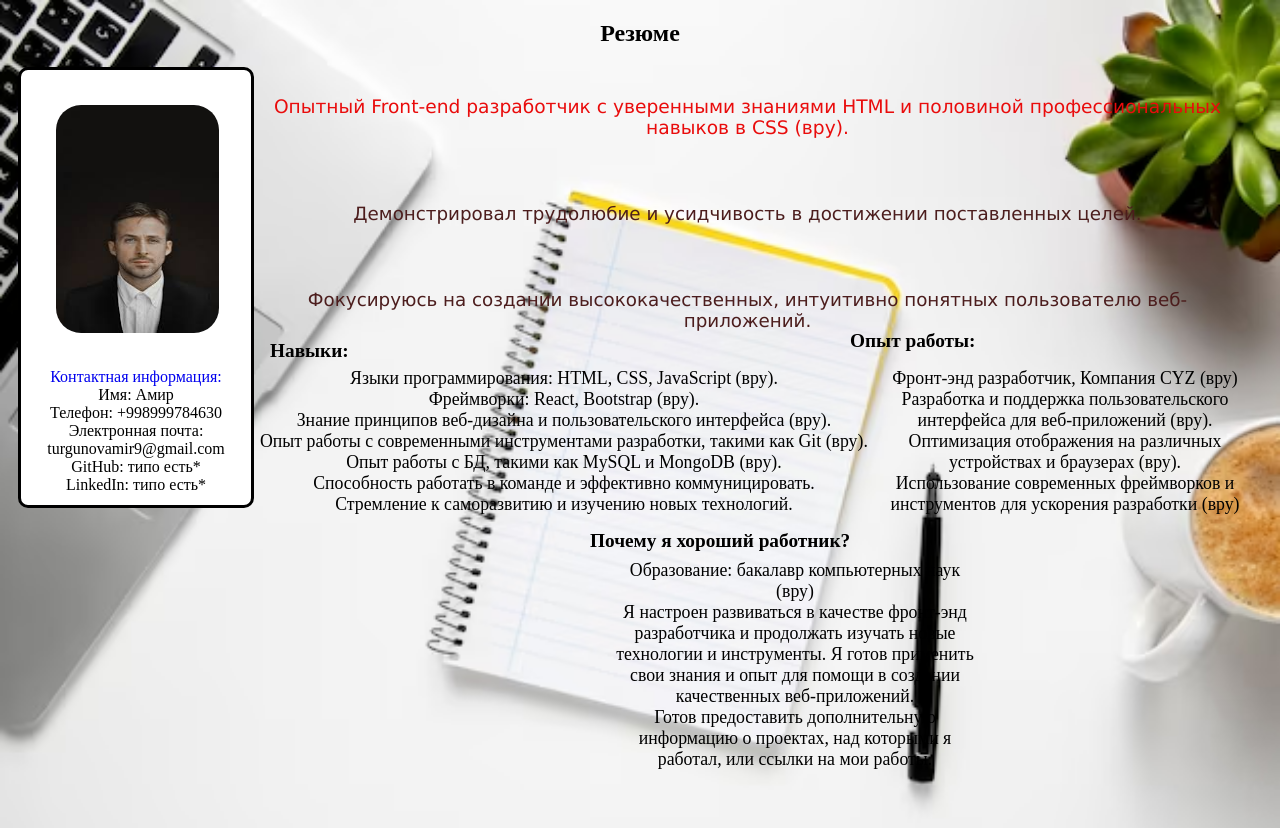
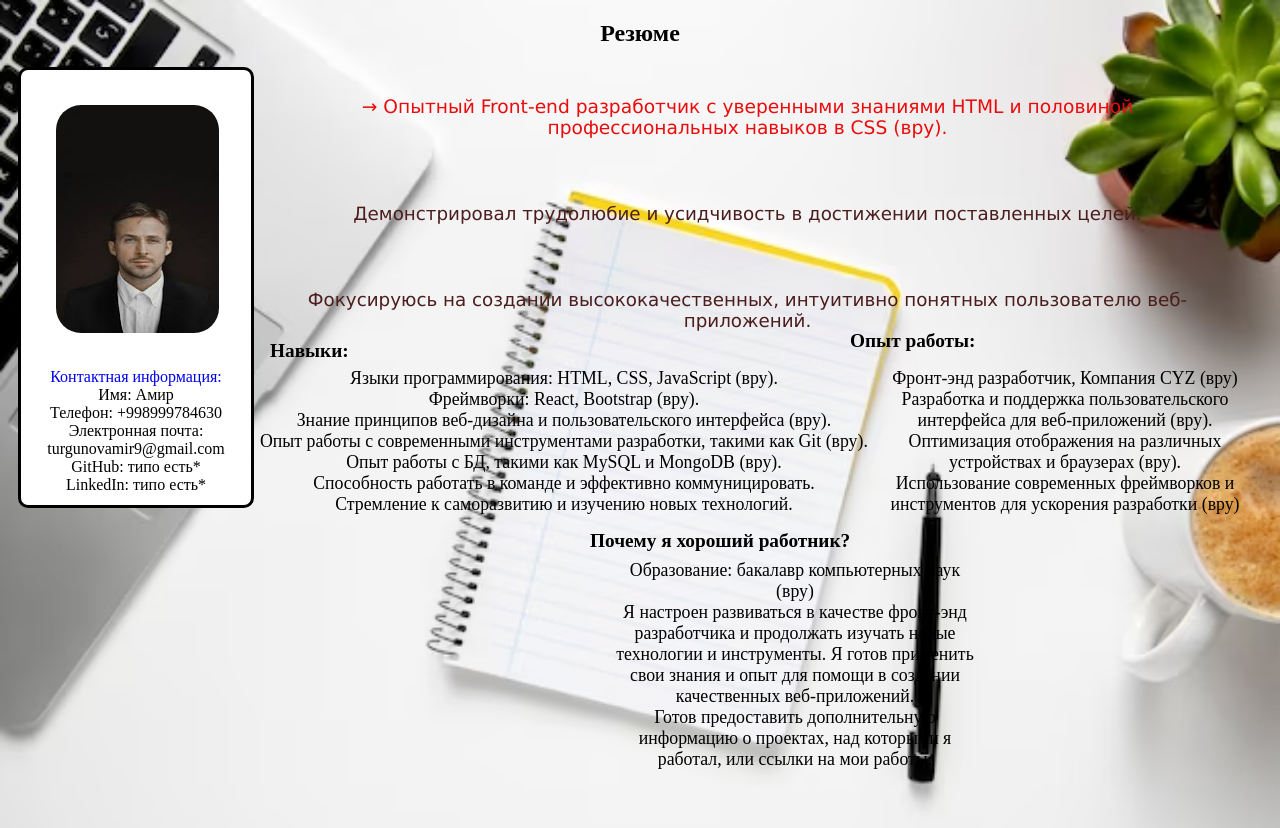
Before and after one commit to TurgunovAmir07/https---github.com-TurgunovAmir07-homework1, a plain HTML site: page index.html in a window 1280 px wide. In both pictures the pointer is over the item 747 px from the left and 117 px from the top of the page. Drawn offline with Linux system fonts and the light colour scheme.

Commit message:
add ::before in .main-text

```diff
--- a/style.css
+++ b/style.css
@@ -42,6 +42,9 @@
     cursor: default;
     transform: scale(1.02);
     transition: 0.25s;
+}
+.main_text:hover:before{
+    content: "→   ";
 }
 .MAIN{
     position: absolute;
```
